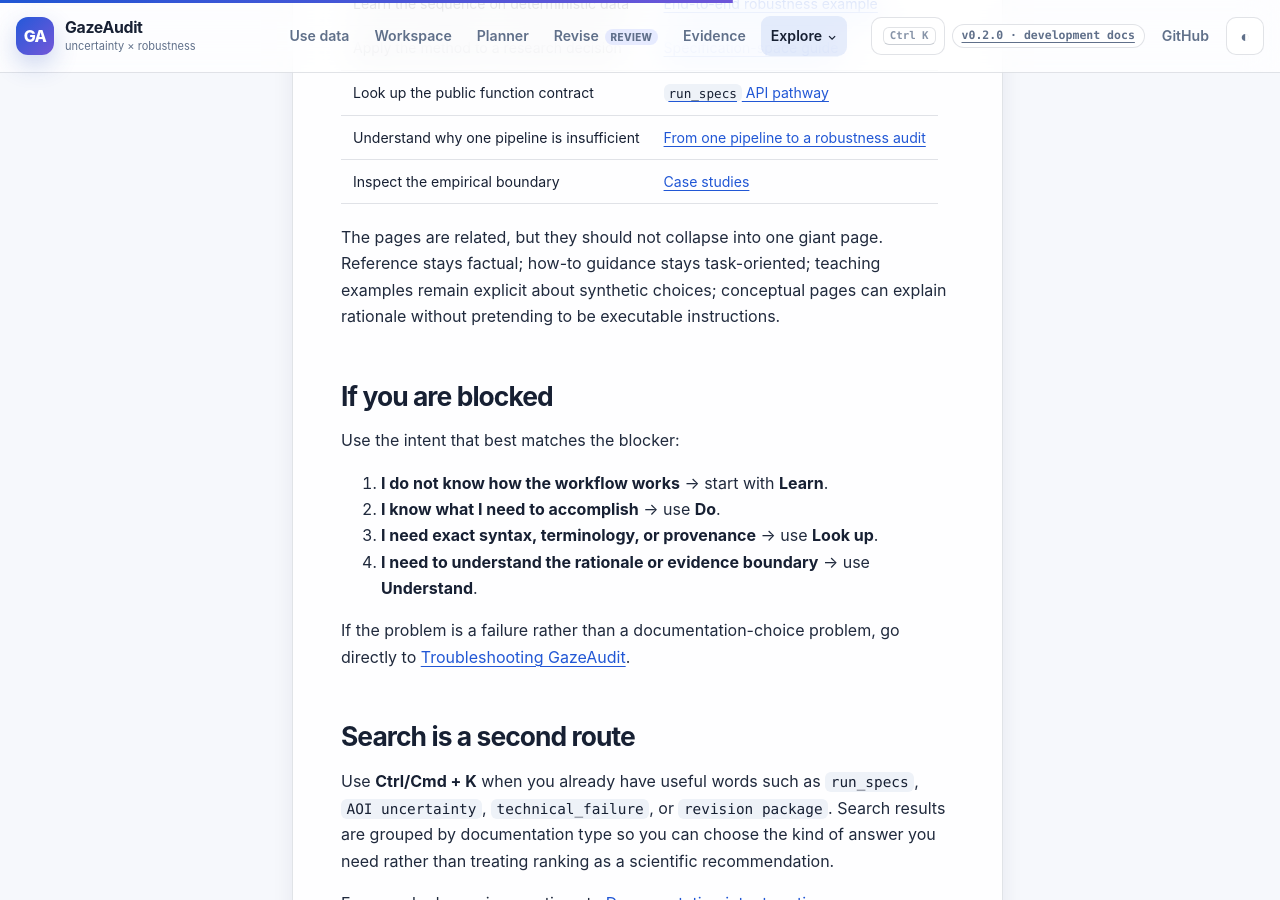
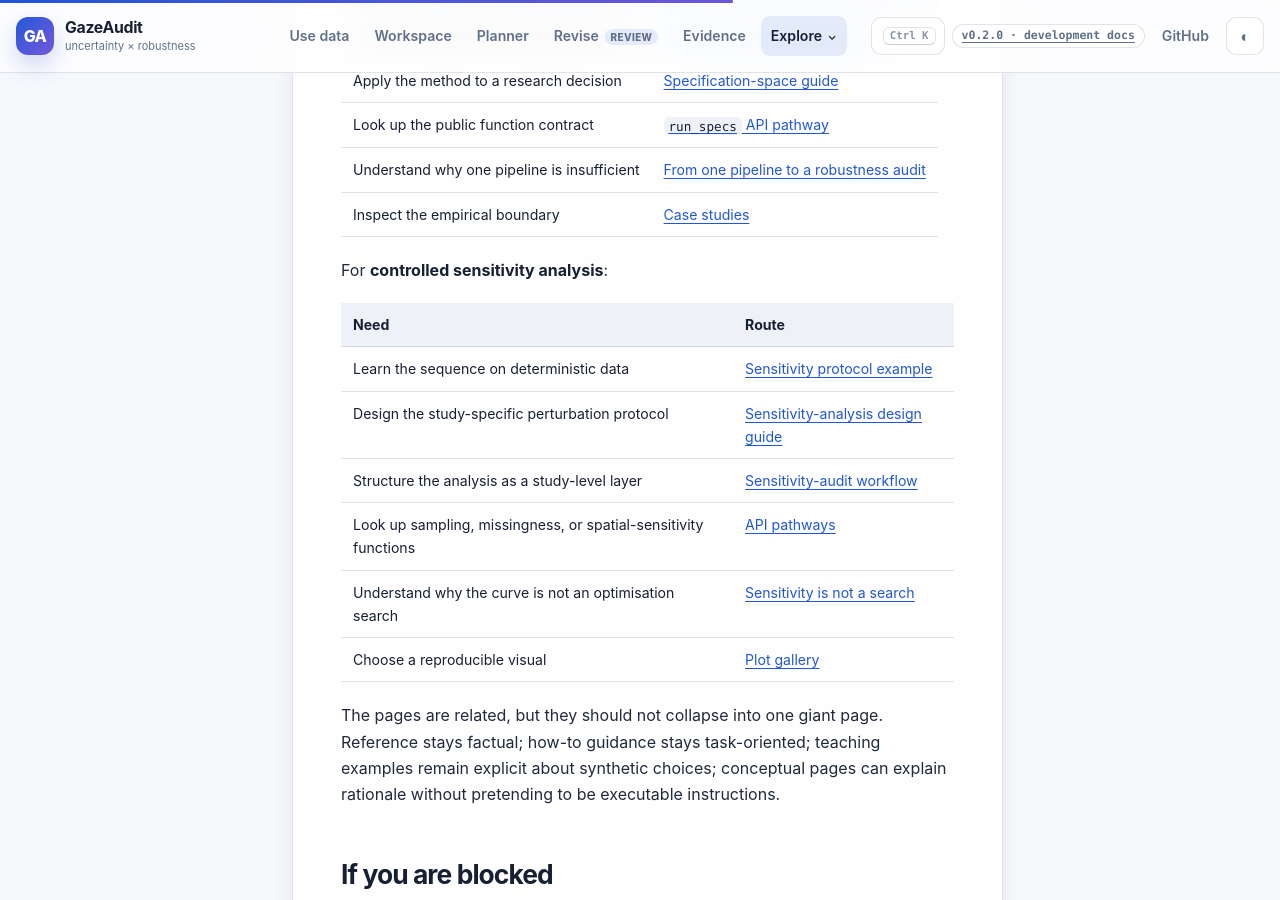
Before and after one commit to stefanosbalaskas/GazeAudit, a Jekyll site: the page built from docs/documentation-map.md, in a window 1280 px wide and 900 px high, scrolled down 2183 px. Built offline with Jekyll 4.4.1, drawn with Linux system fonts in a browser that asks for light colours; some of the changed text lies outside the part shown.

Commit message:
docs: connect sensitivity learning path in documentation compass

```diff
--- a/docs/documentation-map.md
+++ b/docs/documentation-map.md
@@ -23,6 +23,7 @@ This structure is adapted from the tutorial / how-to / reference / explanation s
       <a href="{{ '/docs/examples/' | relative_url }}">Examples</a>
       <a href="{{ '/docs/examples/catalog/' | relative_url }}">Example catalog</a>
       <a href="{{ '/docs/examples/end-to-end-robustness/' | relative_url }}">End-to-end robustness</a>
+      <a href="{{ '/docs/examples/sensitivity-protocol/' | relative_url }}">Sensitivity protocol</a>
       <a href="{{ '/docs/guides/adapt-examples-to-study/' | relative_url }}">Adapt examples safely</a>
     </div>
   </article>
@@ -37,6 +38,7 @@ This structure is adapted from the tutorial / how-to / reference / explanation s
       <a href="{{ '/docs/guides/structural-qc-triage/' | relative_url }}">Structural-QC triage</a>
       <a href="{{ '/docs/guides/readiness-policy-design/' | relative_url }}">Readiness policy design</a>
       <a href="{{ '/docs/guides/robustness-diagnostics/' | relative_url }}">Read robustness diagnostics</a>
+      <a href="{{ '/docs/guides/sensitivity-analysis-design/' | relative_url }}">Design a sensitivity analysis</a>
       <a href="{{ '/docs/guides/conclusion-rule-design/' | relative_url }}">Conclusion rule design</a>
       <a href="{{ '/docs/guides/claim-boundary-reporting/' | relative_url }}">Claim-boundary reporting</a>
       <a href="{{ '/docs/guides/endpoint-definition/' | relative_url }}">Endpoint definition</a>
@@ -73,6 +75,7 @@ This structure is adapted from the tutorial / how-to / reference / explanation s
     <p>Use conceptual material and bounded case studies when the goal is interpretation, rationale, or methodological context rather than a procedure.</p>
     <div class="documentation-compass-links">
       <a href="{{ '/docs/articles/' | relative_url }}">Articles</a>
+      <a href="{{ '/docs/articles/sensitivity-is-not-a-search/' | relative_url }}">Why sensitivity is not a search</a>
       <a href="{{ '/docs/case-studies/' | relative_url }}">Case studies</a>
       <a href="{{ '/docs/SCIENTIFIC_METHODS.html' | relative_url }}">Scientific methods</a>
     </div>
@@ -96,6 +99,17 @@ For **specification-space robustness**:
 | Understand why one pipeline is insufficient | [From one pipeline to a robustness audit]({{ '/docs/articles/from-one-pipeline-to-a-robustness-audit/' | relative_url }}) |
 | Inspect the empirical boundary | [Case studies]({{ '/docs/case-studies/' | relative_url }}) |
 
+For **controlled sensitivity analysis**:
+
+| Need | Route |
+|---|---|
+| Learn the sequence on deterministic data | [Sensitivity protocol example]({{ '/docs/examples/sensitivity-protocol/' | relative_url }}) |
+| Design the study-specific perturbation protocol | [Sensitivity-analysis design guide]({{ '/docs/guides/sensitivity-analysis-design/' | relative_url }}) |
+| Structure the analysis as a study-level layer | [Sensitivity-audit workflow]({{ '/docs/workflows/sensitivity-audit/' | relative_url }}) |
+| Look up sampling, missingness, or spatial-sensitivity functions | [API pathways]({{ '/docs/reference/api-pathways/' | relative_url }}) |
+| Understand why the curve is not an optimisation search | [Sensitivity is not a search]({{ '/docs/articles/sensitivity-is-not-a-search/' | relative_url }}) |
+| Choose a reproducible visual | [Plot gallery]({{ '/docs/plots/' | relative_url }}) |
+
 The pages are related, but they should not collapse into one giant page. Reference stays factual; how-to guidance stays task-oriented; teaching examples remain explicit about synthetic choices; conceptual pages can explain rationale without pretending to be executable instructions.
 
 ## If you are blocked
```
